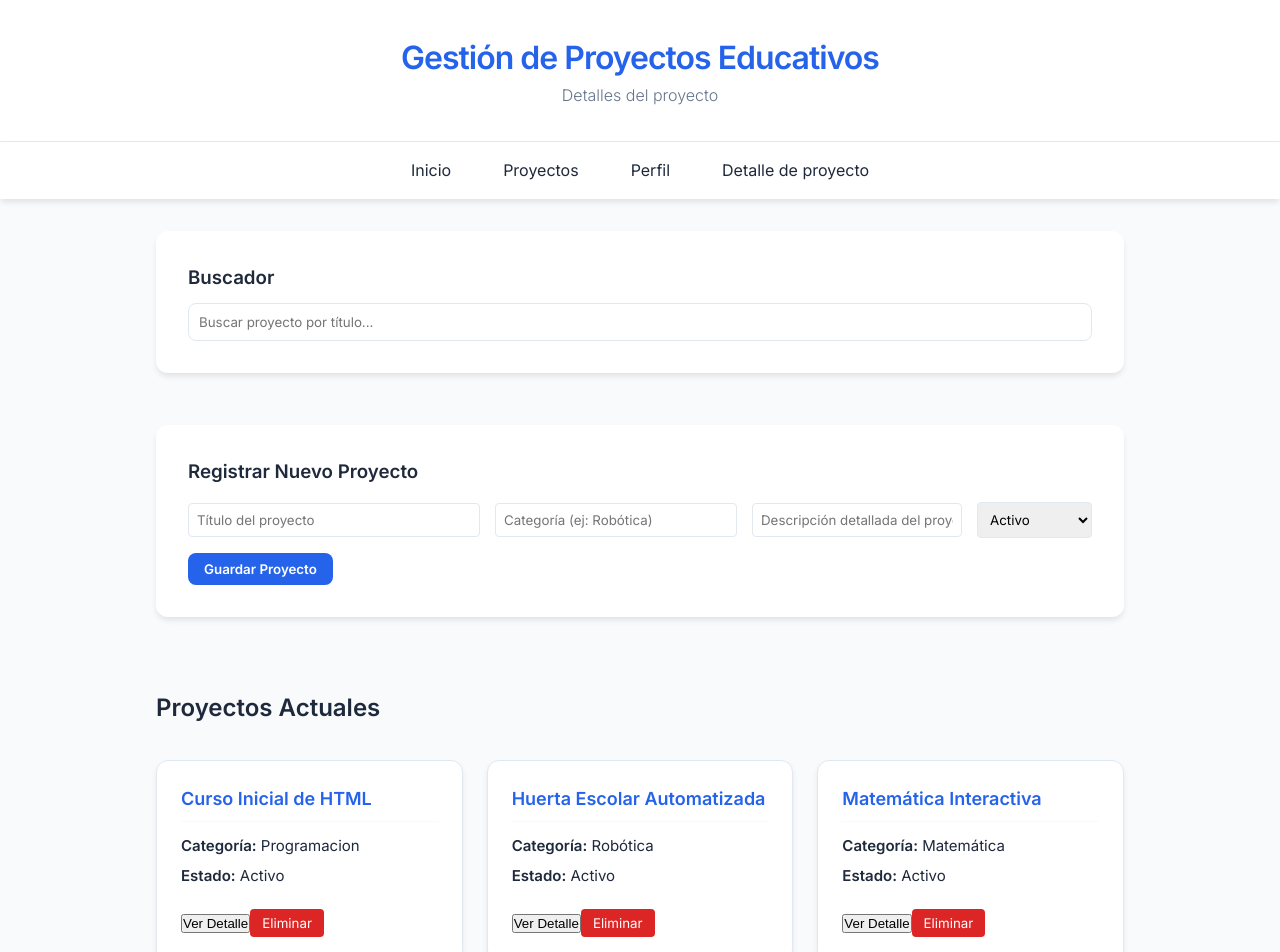
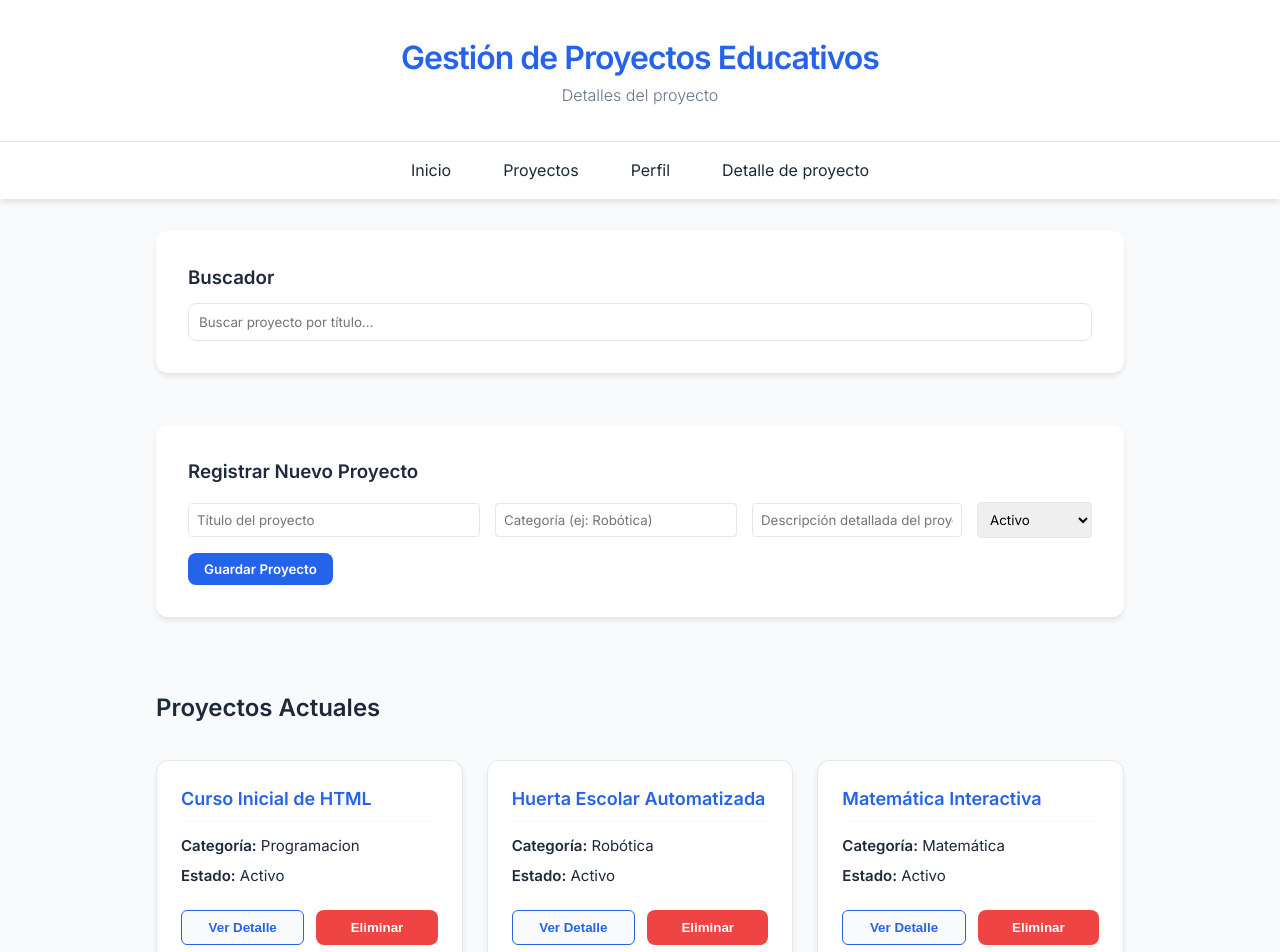
Before and after one commit to Mauro-27/pv_tp3_grupo10, a React (Vite) app: page / in a window 1280 px wide. Shown: the top 952 px of the page. Built offline with nearby package versions, Linux system fonts and the light colour scheme.

Commit message:
Lucas Barrientos Arregle detalles del CSS de los botones Eliminar y Ver Detalles

```diff
--- a/src/css/detalleProyecto.css
+++ b/src/css/detalleProyecto.css
@@ -1,6 +1,13 @@
 .detalle-container {
-    margin-top: 20px;
-    border-left: 5px solid var(--primary-color);
+    /*margin-top: 20px;
+    border-left: 5px solid var(--primary-color);*/
+    background-color: var(--white);
+    padding: 32px;
+    border-radius: 12px;
+    border-left: 6px solid var(--primary-color);
+    box-shadow: 0 10px 15px -3px rgb(0 0 0 / 0.1);
+    margin-bottom: 40px;
+    animation: aparecer 0.4s ease-out; /* llamamos "aparecer" */
 }
 
 .detalle-badges {
@@ -50,3 +57,15 @@
 .detalle-lista li {
     margin-bottom: 8px;
 }
+
+/* animacion "aparecer" para los detalles */
+@keyframes aparecer {
+    from {
+        opacity: 0;
+        transform: translateY(-20px);
+    }
+    to {
+        opacity: 1;
+        transform: translateY(0);
+    }
+}
--- a/src/css/index.css
+++ b/src/css/index.css
@@ -185,7 +185,7 @@ main {
 }
 
 .btn-eliminar {
-    margin-top: 15px;
+    /*margin-top: 15px;
     padding: 6px 12px;
     background-color: #dc2626;
     color: var(--white);
@@ -193,11 +193,53 @@ main {
     border-radius: 4px;
     cursor: pointer;
     font-family: inherit;
+    transition: background-color 0.3s ease;*/
+
+    flex: 1;
+    background-color: #ef4444;
+    color: white;
+    border: none;
+    padding: 10px 12px;
+    border-radius: 8px;
+    font-weight: 600;
+    cursor: pointer;
     transition: background-color 0.3s ease;
 }
 
 .btn-eliminar:hover {
-    background-color: #b91c1c;
+    /*background-color: #b91c1c; */
+    background-color: #dc2626;
+}
+
+/* Contenedor de los botones en la Card */
+.opcionesCard {
+    display: flex;
+    gap: 12px;
+    margin-top: auto;
+    padding-top: 16px;
+    width: 100%;
+}
+
+/* El boton de Ver Detalle */
+.btn-detalle {
+    flex: 1;
+    background-color: var(--bg-light);
+    color: var(--primary-color);
+    border: 1px solid var(--primary-color);
+    padding: 8px 12px;
+    border-radius: 6px;
+    font-weight: 600;
+    cursor: pointer;
+    transition: all 0.3s ease;
+}
+
+.btn-detalle:hover {
+    background-color: var(--primary-color);
+    color: var(--white);
+}
+
+.btn-eliminar {
+    flex: 1;
 }
 
 
```
